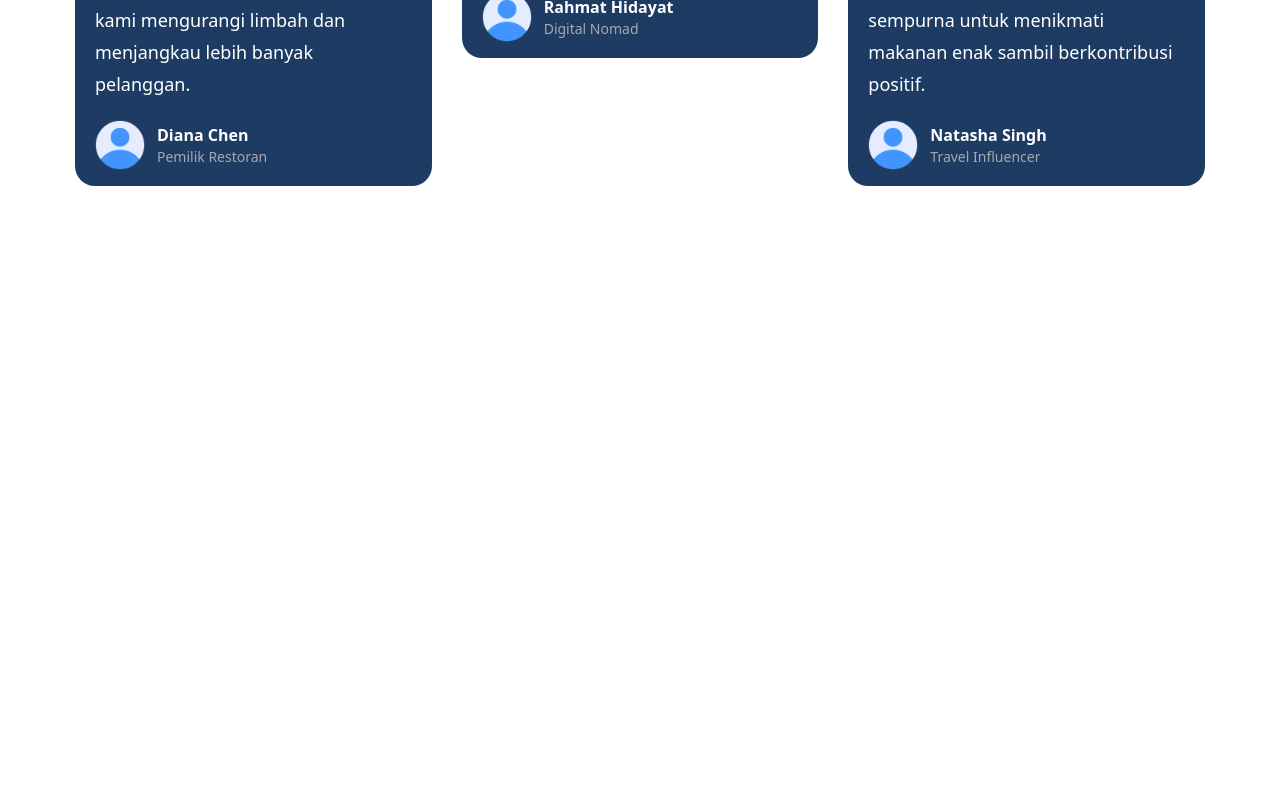
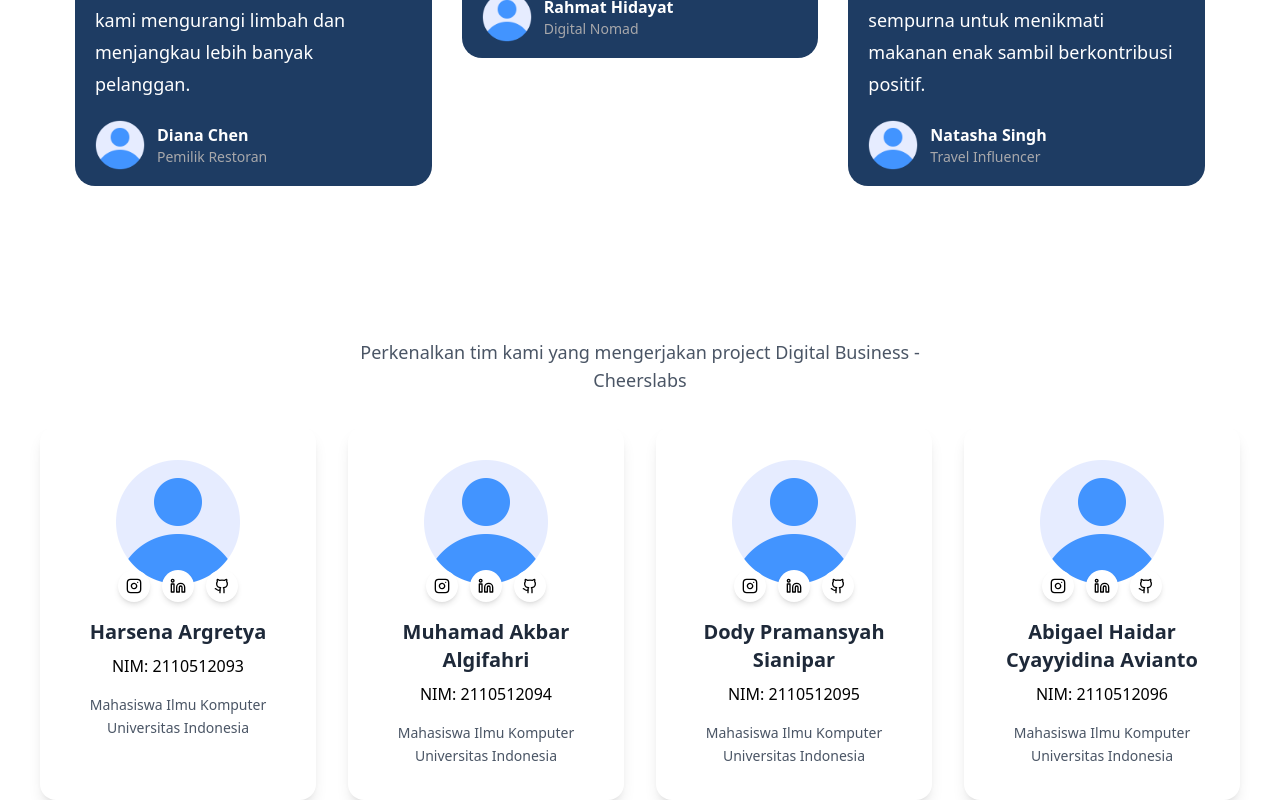
Before and after one commit to Anezz12/cheerslabs, a Next.js app: page / in a window 1280 px wide. Shown: the part 2730-3530 px from the top of the page. Before the commit the page ends 2916 px from the top, so only its background shows below. Built offline with nearby package versions, Linux system fonts and the light colour scheme.

Commit message:
Add Team component and integrate with Home page; update dependencies for framer-motion and lucide-react

```diff
--- a/app/page.tsx
+++ b/app/page.tsx
@@ -2,7 +2,7 @@ import StatsSection from '@/components/StatsSection';
 import SimpleSteps from '@/components/SimpleSteps';
 import CustomerReviewCard from '@/components/CustomerReviewCard';
 import HeroSection from '@/components/HeroSection';
-
+import Team from '@/components/Team';
 export default function Home() {
   return (
     <>
@@ -10,6 +10,7 @@ export default function Home() {
       <StatsSection />
       <SimpleSteps />
       <CustomerReviewCard />
+      <Team />
     </>
   );
 }
--- /dev/null
+++ b/components/Team.tsx
@@ -0,0 +1,160 @@
+'use client';
+import { motion } from 'framer-motion';
+import { Github, Linkedin, Instagram } from 'lucide-react';
+import ImageDefault from '@/public/profile.png';
+import Image from 'next/image';
+import { StaticImageData } from 'next/image';
+
+type TeamMember = {
+  name: string;
+  nim: string; // Changed role to nim for student ID
+  description: string;
+  image: StaticImageData;
+  social: {
+    Instagram: string;
+    linkedin: string;
+    github: string;
+  };
+};
+
+const teamMembers: TeamMember[] = [
+  {
+    name: 'Harsena Argretya',
+    nim: '2110512093', // Added NIM instead of role
+    description: 'Mahasiswa Ilmu Komputer Universitas Indonesia',
+    image: ImageDefault,
+    social: {
+      Instagram: 'https://www.instagram.com/argretya',
+      linkedin: 'https://www.linkedin.com/in/harsenaargretya/',
+      github: 'https://github.com/Anezz12',
+    },
+  },
+  {
+    name: 'Muhamad Akbar Algifahri',
+    nim: '2110512094', // Added NIM instead of role
+    description: 'Mahasiswa Ilmu Komputer Universitas Indonesia',
+    image: ImageDefault,
+    social: {
+      Instagram: 'https://www.instagram.com/akbar.algifahri',
+      linkedin: 'https://www.linkedin.com/in/akbaralgifahri',
+      github: 'https://github.com/Bareeezanra',
+    },
+  },
+  {
+    name: 'Dody Pramansyah Sianipar',
+    nim: '2110512095', // Added NIM instead of role
+    description: 'Mahasiswa Ilmu Komputer Universitas Indonesia',
+    image: ImageDefault,
+    social: {
+      Instagram: 'https://www.instagram.com/dody.sianipar04',
+      linkedin: 'http://www.linkedin.com/in/dody-pramansyah-sianipar',
+      github: 'https://github.com/Dodayyy',
+    },
+  },
+  {
+    name: 'Abigael Haidar Cyayyidina Avianto',
+    nim: '2110512096', // Added NIM instead of role
+    description: 'Mahasiswa Ilmu Komputer Universitas Indonesia',
+    image: ImageDefault,
+    social: {
+      Instagram:
+        'https://www.instagram.com/abigael_haidar/profilecard/?igsh=eTdzMzl4MG1zbGxp',
+      linkedin: 'https://www.linkedin.com/in/abigael-haidar-29639a147/',
+      github: 'https://github.com/abigaelhaidar',
+    },
+  },
+];
+
+interface SocialIconProps {
+  type: 'Instagram' | 'linkedin' | 'github';
+  url: string;
+}
+
+const SocialIcon = ({ type, url }: SocialIconProps) => {
+  const icons = {
+    Instagram: Instagram,
+    linkedin: Linkedin,
+    github: Github,
+  };
+  const Icon = icons[type];
+
+  return (
+    <a
+      href={url}
+      target="_blank"
+      rel="noopener noreferrer"
+      className="bg-white p-2 rounded-full shadow-md hover:shadow-lg hover:-translate-y-1 transition-all duration-300"
+    >
+      <Icon className="w-4 h-4 text-fern-green-500" />
+    </a>
+  );
+};
+
+export default function OurTeam() {
+  return (
+    <>
+      <section id="team" className="py-20">
+        <div className="container mx-auto px-6">
+          <motion.div
+            initial={{ opacity: 0, y: 20 }}
+            whileInView={{ opacity: 1, y: 0 }}
+            transition={{ duration: 0.6 }}
+            className="text-center mb-20"
+          >
+            <h2 className="mb-6 text-4xl font-bold text-center md:text-5xl bg-clip-text text-transparent bg-gradient-to-r from-fern-green-600 to-fern-green-400">
+              Tim Digital Business
+            </h2>
+            <p className="max-w-xl mx-auto text-center text-gray-600 text-lg">
+              Perkenalkan tim kami yang mengerjakan project Digital Business -
+              Cheerslabs
+            </p>
+          </motion.div>
+        </div>
+      </section>
+
+      <section id="team-boxes" className="-mt-32">
+        <div className="relative flex flex-wrap justify-center max-w-7xl mx-auto gap-8 px-6">
+          {teamMembers.map((member, index) => (
+            <motion.div
+              key={member.name}
+              whileInView={'animate'}
+              initial="initial"
+              className="flex flex-col w-full md:w-[calc(50%-2rem)] lg:w-[calc(25%-2rem)] group"
+            >
+              <div className="bg-white rounded-2xl shadow-lg p-8 hover:shadow-xl transition-all duration-300 h-full">
+                <div className="relative mb-8">
+                  <div className="w-32 h-32 mx-auto">
+                    <Image
+                      src={member.image}
+                      alt={member.name}
+                      className="rounded-full w-full h-full object-cover ring-4 ring-fern-green-100 group-hover:ring-fern-green-200 transition-all duration-300"
+                    />
+                  </div>
+                  <div className="absolute -bottom-4 left-1/2 transform -translate-x-1/2 flex gap-3">
+                    <SocialIcon
+                      type="Instagram"
+                      url={member.social.Instagram}
+                    />
+                    <SocialIcon type="linkedin" url={member.social.linkedin} />
+                    <SocialIcon type="github" url={member.social.github} />
+                  </div>
+                </div>
+                <div className="text-center">
+                  <h5 className="text-xl font-bold text-gray-800 mb-2">
+                    {member.name}
+                  </h5>
+                  <p className="text-fern-green-500 font-medium mb-4">
+                    NIM: {member.nim}
+                  </p>
+                  <p className="text-gray-600 text-sm leading-relaxed">
+                    {member.description}
+                  </p>
+                </div>
+              </div>
+            </motion.div>
+          ))}
+        </div>
+      </section>
+    </>
+  );
+}
--- a/package.json
+++ b/package.json
@@ -11,6 +11,8 @@
   "dependencies": {
     "@tailwindcss/forms": "^0.5.10",
     "@tailwindcss/typography": "^0.5.16",
+    "framer-motion": "^12.11.1",
+    "lucide-react": "^0.510.0",
     "next": "15.3.1",
     "react": "^19.0.0",
     "react-dom": "^19.0.0"
```
Also changed, not shown: 1 other file (tests, documents, lock files or other folders).
